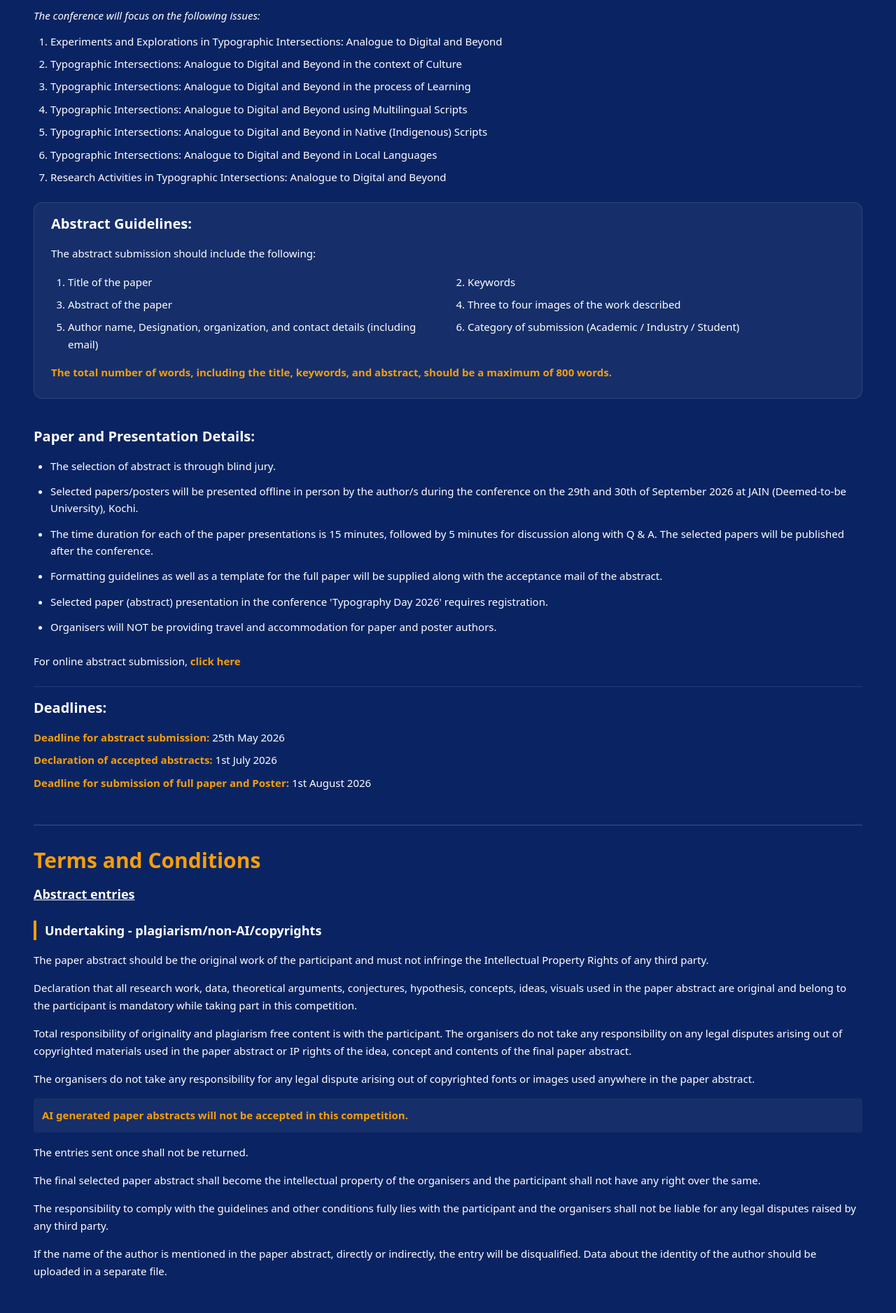
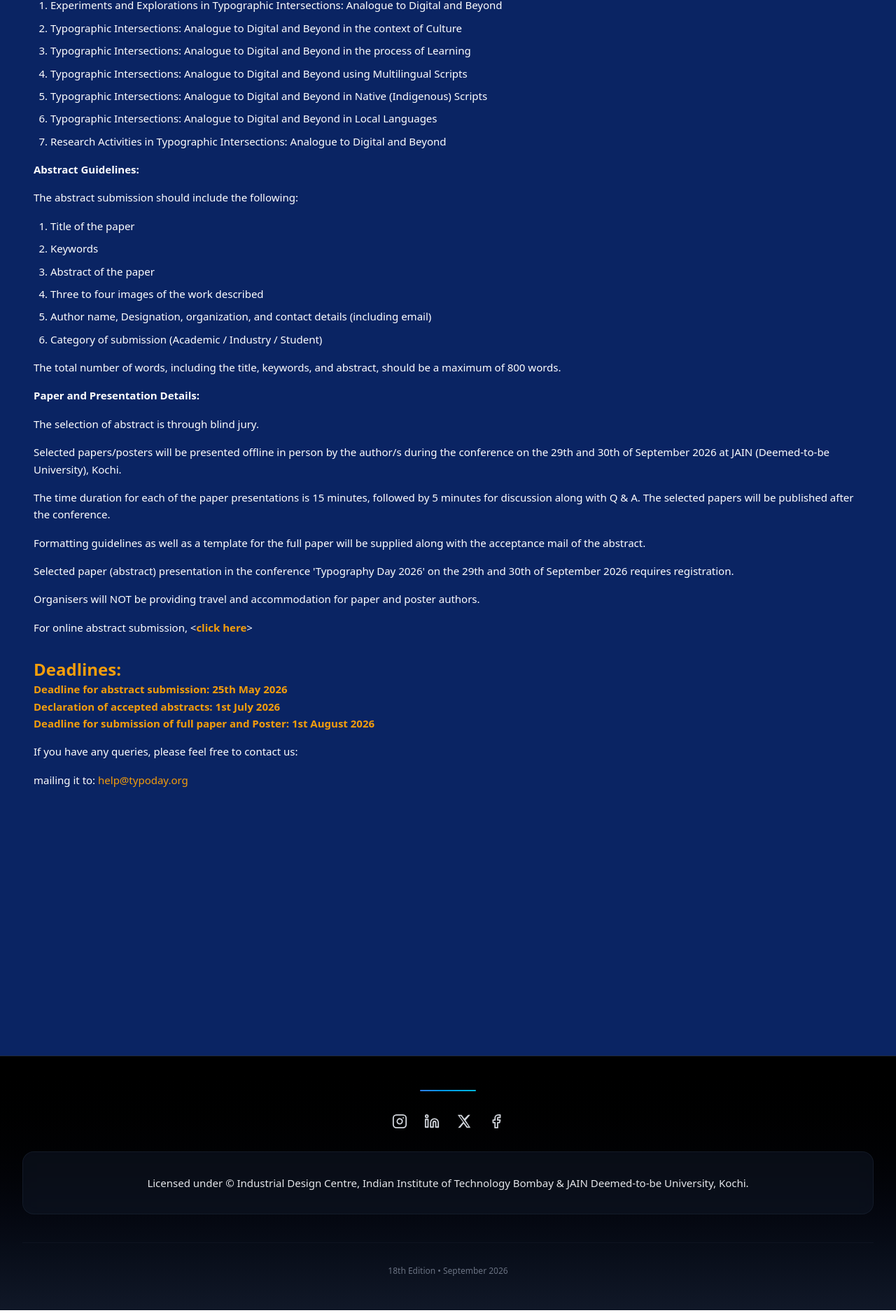
Before and after one commit to mnihadc/DesignProJain, a React (Vite) app in the folder Client/: page /call-for-papers in a window 1280 px wide. Shown: the part 876-2753 px from the top of the page at 70% size. Built offline with nearby package versions, Linux system fonts and the light colour scheme.

Commit message:
feat: replace Call for Papers content to match reference image

```diff
--- a/Client/src/pages/CallForPapers.tsx
+++ b/Client/src/pages/CallForPapers.tsx
@@ -3,7 +3,6 @@ import { Link } from "react-router-dom";
 const CallForPapers = () => {
   return (
     <div className="min-h-screen bg-[#0A2463]">
-      {/* Hero Section */}
       {/* Hero Section */}
       <section className="relative w-full bg-gradient-to-b from-white via-white to-gray-50 text-center overflow-hidden pt-6 pb-2 px-4 sm:pt-8 sm:pb-4 sm:px-6 md:pt-10 md:pb-6 md:px-8 lg:pt-12">
         <div className="absolute inset-0 overflow-hidden">
@@ -21,313 +20,101 @@ const CallForPapers = () => {
 
         <div className="relative z-10 max-w-7xl mx-auto">
           <div className="mb-8 sm:mb-10 md:mb-12 flex justify-center">
-            <img
-              src="/images/Typoday2026logo.png"
-              alt="Typoday 2026 Header"
-              className="w-full max-w-[900px] h-auto object-contain"
-              loading="lazy"
-            />
+            <img src="/images/Typoday2026logo.png" alt="Typoday 2026 Header" className="w-full max-w-[900px] h-auto object-contain" loading="lazy" />
           </div>
-
           <div className="mt-4 sm:mt-6 md:mt-8">
             <div className="inline-block px-4 py-1.5 bg-blue-50/80 backdrop-blur-sm rounded-full border border-blue-200 sm:px-5 sm:py-2">
-              <p className="text-sm text-gray-700 font-medium sm:text-base md:text-lg">
-                September 28th, 29th and 30th 2026
-              </p>
+              <p className="text-sm text-gray-700 font-medium sm:text-base md:text-lg">September 28th, 29th and 30th 2026</p>
             </div>
           </div>
-
           <p className="text-base text-gray-700 font-bold mt-2 sm:text-lg sm:mt-3 md:text-[20px] lg:text-[22px] md:mt-4">
             Venue: JAIN (Deemed-to-be University), Kochi
           </p>
-
           <div className="flex flex-wrap items-center justify-center gap-3 mt-4 sm:mt-5 md:mt-6">
-            <Link
-              to="/call-for-papers"
-              className="px-4 py-2 text-sm sm:text-base font-semibold text-white bg-[#001C54] rounded-[10px] hover:bg-[#001C54]/80 transition-colors duration-200"
-            >
-              Call for Papers
-            </Link>
-            <Link
-              to="/logo-design-competition"
-              className="px-4 py-2 text-sm sm:text-base font-semibold text-white bg-[#f59e0b] rounded-[10px] hover:bg-[#f59e0b]/80 transition-colors duration-200"
-            >
-              Logo Design Competition
-            </Link>
-            <Link
-              to="/poster-design-competition"
-              className="px-4 py-2 text-sm sm:text-base font-semibold text-white bg-[#001C54] rounded-[10px] hover:bg-[#001C54]/80 transition-colors duration-200"
-            >
-              Poster Design Competition
-            </Link>
+            <Link to="/call-for-papers" className="px-4 py-2 text-sm sm:text-base font-semibold text-white bg-[#f59e0b] rounded-[10px] hover:bg-[#f59e0b]/80 transition-colors duration-200">Call for Papers</Link>
+            <Link to="/logo-design-competition" className="px-4 py-2 text-sm sm:text-base font-semibold text-white bg-[#001C54] rounded-[10px] hover:bg-[#001C54]/80 transition-colors duration-200">Logo Design Competition</Link>
+            <Link to="/poster-design-competition" className="px-4 py-2 text-sm sm:text-base font-semibold text-white bg-[#001C54] rounded-[10px] hover:bg-[#001C54]/80 transition-colors duration-200">Poster Design Competition</Link>
           </div>
-
           <div className="relative mt-6 mb-4 sm:mt-8 sm:mb-6 md:mt-10 md:mb-8 lg:mt-12">
             <div className="flex flex-col items-center justify-center gap-10 sm:flex-row sm:gap-14 md:gap-16 lg:gap-20 xl:gap-24">
               <div className="w-[320px] h-[160px] sm:w-[360px] sm:h-[180px] md:w-[420px] md:h-[200px] bg-white/90 backdrop-blur-sm rounded-2xl p-4 shadow-md border-2 border-gray-200 flex items-center justify-center">
-                <img
-                  src="/images/iitbombay.jpg"
-                  alt="IIT Bombay"
-                  className="w-full h-full object-contain"
-                />
+                <img src="/images/iitbombay.jpg" alt="IIT Bombay" className="w-full h-full object-contain" loading="lazy" />
               </div>
               <div className="w-[320px] h-[160px] sm:w-[360px] sm:h-[180px] md:w-[420px] md:h-[200px] bg-white/90 backdrop-blur-sm rounded-2xl p-4 shadow-md border-2 border-gray-200 flex items-center justify-center">
-                <img
-                  src="/images/jainDesign.png"
-                  alt="JAIN University"
-                  className="w-auto h-[70px] object-contain mx-auto sm:h-[90px] md:h-[110px] lg:h-[130px]"
-                />
+                <img src="/images/jainDesign.png" alt="JAIN University" className="w-auto h-[70px] object-contain mx-auto sm:h-[90px] md:h-[110px] lg:h-[130px]" loading="lazy" />
               </div>
             </div>
           </div>
-
           <div className="mt-8 sm:mt-10">
             <div className="inline-block px-4 py-1 bg-gray-100/50 backdrop-blur-sm rounded-full sm:px-5 sm:py-1.5">
-              <p className="text-xs text-gray-600 font-medium sm:text-sm">
-                18th International Typography Conference
-              </p>
+              <p className="text-xs text-gray-600 font-medium sm:text-sm">18th International Typography Conference</p>
             </div>
           </div>
         </div>
       </section>
 
+      {/* Content */}
       <div className="max-w-7xl mx-auto px-4 sm:px-6 md:px-10 lg:px-12 py-10 text-white bg-[#0A2463] slide-up-section">
-        {/* Call for Papers Details */}
         <section className="pb-8">
-          <h1 className="text-2xl sm:text-3xl md:text-4xl font-bold mb-6 text-[#f59e0b]">
-            Call for Papers
-          </h1>
-          {/* ... (The rest of your content remains exactly the same) ... */}
-          <div className="space-y-6 text-sm md:text-[15px] leading-relaxed">
-            <p className="font-semibold text-lg">
-              We invite a 500-800 word abstract (with examples) in three
-              categories:
-            </p>
-            <ol className="list-decimal ml-6 space-y-3">
-              <li>
-                Concerns in 'Typographic Intersections: Analogue to Digital and
-                Beyond' (Academic Research/Presentations)
-              </li>
-              <li>
-                Innovative applications of 'Typographic Intersections: Analogue
-                to Digital and Beyond' (Case Studies)
-              </li>
-              <li>
-                Student projects on 'Typographic Intersections: Analogue to
-                Digital and Beyond'
-              </li>
+          <h1 className="text-2xl sm:text-3xl md:text-4xl font-bold mb-6 text-[#f59e0b]">Call for Papers</h1>
+
+          <div className="text-sm md:text-[15px] leading-relaxed space-y-4">
+            <p>We invite a 500-800 word abstract (with examples) in three categories:</p>
+            <ol className="list-decimal ml-6 space-y-2">
+              <li>Concerns in 'Typographic Intersections: Analogue to Digital and Beyond' (Academic Research/Presentations)</li>
+              <li>Innovative applications of 'Typographic Intersections: Analogue to Digital and Beyond' (Case Studies)</li>
+              <li>Student projects on 'Typographic Intersections: Analogue to Digital and Beyond'</li>
+            </ol>
+            <p>The paper submission is open to all Indians and nonresident Indians, as well as foreign citizens.</p>
+
+            <p><span className="font-bold">Main typographic topics for the conference:</span></p>
+            <p>The conference will focus on the following issues:</p>
+            <ol className="list-decimal ml-6 space-y-2">
+              <li>Experiments and Explorations in Typographic Intersections: Analogue to Digital and Beyond</li>
+              <li>Typographic Intersections: Analogue to Digital and Beyond in the context of Culture</li>
+              <li>Typographic Intersections: Analogue to Digital and Beyond in the process of Learning</li>
+              <li>Typographic Intersections: Analogue to Digital and Beyond using Multilingual Scripts</li>
+              <li>Typographic Intersections: Analogue to Digital and Beyond in Native (Indigenous) Scripts</li>
+              <li>Typographic Intersections: Analogue to Digital and Beyond in Local Languages</li>
+              <li>Research Activities in Typographic Intersections: Analogue to Digital and Beyond</li>
             </ol>
 
+            <p><span className="font-bold">Abstract Guidelines:</span></p>
+            <p>The abstract submission should include the following:</p>
+            <ol className="list-decimal ml-6 space-y-2">
+              <li>Title of the paper</li>
+              <li>Keywords</li>
+              <li>Abstract of the paper</li>
+              <li>Three to four images of the work described</li>
+              <li>Author name, Designation, organization, and contact details (including email)</li>
+              <li>Category of submission (Academic / Industry / Student)</li>
+            </ol>
+            <p>The total number of words, including the title, keywords, and abstract, should be a maximum of 800 words.</p>
+
+            <p><span className="font-bold">Paper and Presentation Details:</span></p>
+            <p>The selection of abstract is through blind jury.</p>
+            <p>Selected papers/posters will be presented offline in person by the author/s during the conference on the 29th and 30th of September 2026 at JAIN (Deemed-to-be University), Kochi.</p>
+            <p>The time duration for each of the paper presentations is 15 minutes, followed by 5 minutes for discussion along with Q & A. The selected papers will be published after the conference.</p>
+            <p>Formatting guidelines as well as a template for the full paper will be supplied along with the acceptance mail of the abstract.</p>
+            <p>Selected paper (abstract) presentation in the conference 'Typography Day 2026' on the 29th and 30th of September 2026 requires registration.</p>
+            <p>Organisers will NOT be providing travel and accommodation for paper and poster authors.</p>
             <p>
-              The paper submission is open to all Indians and nonresident
-              Indians, as well as foreign citizens.
+              For online abstract submission, &lt;
+              <a href="https://event.leconfe.com/juk1/scheduled/abstract/login" target="_blank" rel="noopener noreferrer" className="text-[#f59e0b] font-bold hover:underline">
+                click here
+              </a>
+              &gt;
             </p>
 
             <div className="pt-4">
-              <h2 className="text-xl font-bold mb-4 text-[#f59e0b]">
-                Main typographic topics for the conference:
-              </h2>
-              <p className="mb-3 italic">
-                The conference will focus on the following issues:
-              </p>
-              <ul className="list-decimal ml-6 space-y-2">
-                <li>
-                  Experiments and Explorations in Typographic Intersections:
-                  Analogue to Digital and Beyond
-                </li>
-                <li>
-                  Typographic Intersections: Analogue to Digital and Beyond in
-                  the context of Culture
-                </li>
-                <li>
-                  Typographic Intersections: Analogue to Digital and Beyond in
-                  the process of Learning
-                </li>
-                <li>
-                  Typographic Intersections: Analogue to Digital and Beyond
-                  using Multilingual Scripts
-                </li>
-                <li>
-                  Typographic Intersections: Analogue to Digital and Beyond in
-                  Native (Indigenous) Scripts
-                </li>
-                <li>
-                  Typographic Intersections: Analogue to Digital and Beyond in
-                  Local Languages
-                </li>
-                <li>
-                  Research Activities in Typographic Intersections: Analogue to
-                  Digital and Beyond
-                </li>
-              </ul>
+              <h2 className="text-xl sm:text-2xl font-bold text-[#f59e0b]">Deadlines:</h2>
+              <p className="text-[#f59e0b] font-bold">Deadline for abstract submission: 25th May 2026</p>
+              <p className="text-[#f59e0b] font-bold">Declaration of accepted abstracts: 1st July 2026</p>
+              <p className="text-[#f59e0b] font-bold">Deadline for submission of full paper and Poster: 1st August 2026</p>
             </div>
 
-            <div className="pt-4 bg-white/5 p-6 rounded-xl border border-white/10">
-              <h2 className="text-xl font-bold mb-4">Abstract Guidelines:</h2>
-              <p className="mb-4">
-                The abstract submission should include the following:
-              </p>
-              <ul className="grid grid-cols-1 md:grid-cols-2 gap-x-8 gap-y-2 list-decimal ml-6">
-                <li>Title of the paper</li>
-                <li>Keywords</li>
-                <li>Abstract of the paper</li>
-                <li>Three to four images of the work described</li>
-                <li>
-                  Author name, Designation, organization, and contact details
-                  (including email)
-                </li>
-                <li>Category of submission (Academic / Industry / Student)</li>
-              </ul>
-              <p className="mt-4 font-semibold text-[#f59e0b]">
-                The total number of words, including the title, keywords, and
-                abstract, should be a maximum of 800 words.
-              </p>
-            </div>
-
-            <div className="pt-4">
-              <h2 className="text-xl font-bold mb-4">
-                Paper and Presentation Details:
-              </h2>
-              <ul className="list-disc ml-6 space-y-3">
-                <li>The selection of abstract is through blind jury.</li>
-                <li>
-                  Selected papers/posters will be presented offline in person by
-                  the author/s during the conference on the 29th and 30th of
-                  September 2026 at JAIN (Deemed-to-be University), Kochi.
-                </li>
-                <li>
-                  The time duration for each of the paper presentations is 15
-                  minutes, followed by 5 minutes for discussion along with Q &
-                  A. The selected papers will be published after the conference.
-                </li>
-                <li>
-                  Formatting guidelines as well as a template for the full paper
-                  will be supplied along with the acceptance mail of the
-                  abstract.
-                </li>
-                <li>
-                  Selected paper (abstract) presentation in the conference
-                  'Typography Day 2026' requires registration.
-                </li>
-                <li>
-                  Organisers will NOT be providing travel and accommodation for
-                  paper and poster authors.
-                </li>
-              </ul>
-              <p className="mt-6">
-                For online abstract submission,{" "}
-                <a
-                  href="https://event.leconfe.com/juk1/scheduled/abstract/panel/submissions"
-                  target="_blank"
-                  rel="noopener noreferrer"
-                  className="text-[#f59e0b] font-bold hover:underline"
-                >
-                  click here
-                </a>
-              </p>
-            </div>
-
-            <div className="pt-4 border-t border-white/10">
-              <h2 className="text-xl font-bold mb-4">Deadlines:</h2>
-              <div className="space-y-2">
-                <p>
-                  <span className="text-[#f59e0b] font-bold">
-                    Deadline for abstract submission:
-                  </span>{" "}
-                  25th May 2026
-                </p>
-                <p>
-                  <span className="text-[#f59e0b] font-bold">
-                    Declaration of accepted abstracts:
-                  </span>{" "}
-                  1st July 2026
-                </p>
-                <p>
-                  <span className="text-[#f59e0b] font-bold">
-                    Deadline for submission of full paper and Poster:
-                  </span>{" "}
-                  1st August 2026
-                </p>
-              </div>
-            </div>
-          </div>
-        </section>
-
-        <hr className="border-white/20 my-4" />
-
-        {/* Terms and Conditions Section */}
-        <section className="pt-4">
-          <h1 className="text-2xl sm:text-3xl font-bold mb-4 text-[#f59e0b]">
-            Terms and Conditions
-          </h1>
-          <h2 className="text-lg font-bold mb-6 underline">Abstract entries</h2>
-
-          <div className="space-y-6 text-sm md:text-[15px] leading-relaxed">
-            <div>
-              <h3 className="font-bold mb-4 text-lg border-l-4 border-[#f59e0b] pl-3">
-                Undertaking - plagiarism/non-AI/copyrights
-              </h3>
-              <div className="space-y-4">
-                <p>
-                  The paper abstract should be the original work of the
-                  participant and must not infringe the Intellectual Property
-                  Rights of any third party.
-                </p>
-                <p>
-                  Declaration that all research work, data, theoretical
-                  arguments, conjectures, hypothesis, concepts, ideas, visuals
-                  used in the paper abstract are original and belong to the
-                  participant is mandatory while taking part in this
-                  competition.
-                </p>
-                <p>
-                  Total responsibility of originality and plagiarism free
-                  content is with the participant. The organisers do not take
-                  any responsibility on any legal disputes arising out of
-                  copyrighted materials used in the paper abstract or IP rights
-                  of the idea, concept and contents of the final paper abstract.
-                </p>
-                <p>
-                  The organisers do not take any responsibility for any legal
-                  dispute arising out of copyrighted fonts or images used
-                  anywhere in the paper abstract.
-                </p>
-                <p className="font-bold text-[#f59e0b] bg-white/5 p-3 rounded">
-                  AI generated paper abstracts will not be accepted in this
-                  competition.
-                </p>
-                <p>The entries sent once shall not be returned.</p>
-                <p>
-                  The final selected paper abstract shall become the
-                  intellectual property of the organisers and the participant
-                  shall not have any right over the same.
-                </p>
-                <p>
-                  The responsibility to comply with the guidelines and other
-                  conditions fully lies with the participant and the organisers
-                  shall not be liable for any legal disputes raised by any third
-                  party.
-                </p>
-                <p>
-                  If the name of the author is mentioned in the paper abstract,
-                  directly or indirectly, the entry will be disqualified. Data
-                  about the identity of the author should be uploaded in a
-                  separate file.
-                </p>
-              </div>
-            </div>
-          </div>
-
-          <div className="mt-12 p-6 bg-black/20 rounded-xl text-center border border-white/10">
-            <p>
-              If you have any queries, please feel free to contact us:{" "}
-              <a
-                href="mailto:help@typoday.org"
-                className="text-[#f59e0b] hover:underline font-bold"
-              >
-                help@typoday.org
-              </a>
-            </p>
+            <p>If you have any queries, please feel free to contact us:</p>
+            <p>mailing it to: <a href="mailto:help@typoday.org" className="text-[#f59e0b] hover:underline">help@typoday.org</a></p>
           </div>
         </section>
       </div>
```
